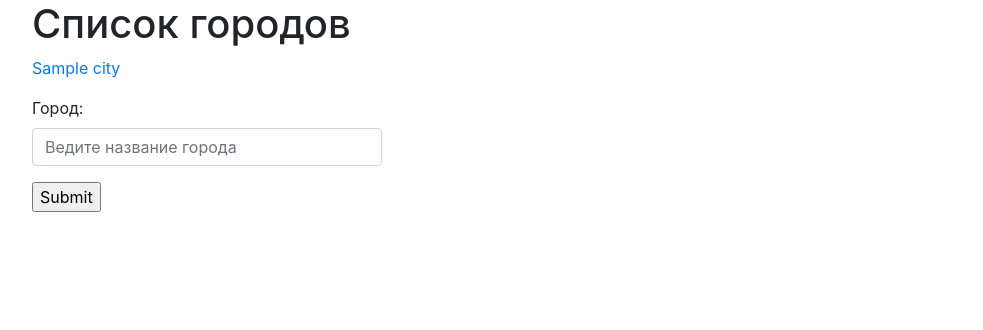
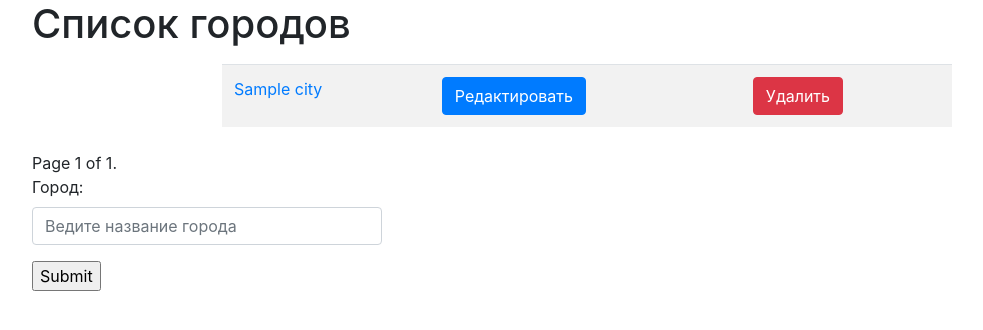
Before and after one commit to tobelstein/find_route, a Django app: page /cities/ in a window 1280 px wide. Shown: the part 56-386 px from the top of the page, without its empty margins (53-1036 px from the left). Run offline with Django 3.2, Linux system fonts and the light colour scheme; tables that the repository leaves empty hold one stand-in row (values such as "Sample post").

Commit message:
pagination added

```diff
--- a/cities/templates/cities/home.html
+++ b/cities/templates/cities/home.html
@@ -5,15 +5,40 @@
 {% block content %}
 <h1>Список городов</h1>
 <div class="row">
-    <div class="div col-md">
-        {% for object in objects_list %}
-            <p>
-                <a href="{% url 'cities:detail' pk=object.pk%}">
-                {{ object.name }}
-                </a>
-            </p>
+    <div class="div col-md-8 mx-auto my-2">
+    <table class="table table-striped">
+        {% for object in page_obj %}
+            <tr>
+                <td>
+                    <a href="{% url 'cities:detail' pk=object.pk%}">{{ object.name }}</a>
+                </td>
+                <td>
+                    <a href="{% url 'cities:update' pk=object.pk%}"> <button type="submit" class="btn btn-primary">Редактировать</button></a>
+                </td>
+                <td>
+                    <a href="{% url 'cities:delete' pk=object.pk%}"> <button type="submit" class="btn btn-danger">Удалить</button></a>
+                </td>
+            </tr>
         {% endfor %}
+    </table>
     </div>
+</div>
+<div class="pagination">
+    <span class="step-links">
+        {% if page_obj.has_previous %}
+            <a href="?page=1">&laquo; first</a>
+            <a href="?page={{ page_obj.previous_page_number }}">previous</a>
+        {% endif %}
+
+        <span class="current">
+            Page {{ page_obj.number }} of {{ page_obj.paginator.num_pages }}.
+        </span>
+
+        {% if page_obj.has_next %}
+            <a href="?page={{ page_obj.next_page_number }}">next</a>
+            <a href="?page={{ page_obj.paginator.num_pages }}">last &raquo;</a>
+        {% endif %}
+    </span>
 </div>
 <div class="row">
     <div class="col-md-4">
--- a/cities/urls.py
+++ b/cities/urls.py
@@ -4,6 +4,9 @@ from cities.views import *
 
 urlpatterns = [
     path('', home, name="home"),
+    path('', CityListView.as_view(), name="home"),
     path('detail/<int:pk>/', CityDetailView.as_view(), name="detail"),
     path('add/', CityCreateView.as_view(), name="create"),
+    path('update/<int:pk>/', CityUpdateView.as_view(), name="update"),
+    path('delete/<int:pk>/', CityDeleteView.as_view(), name="delete"),
 ]
--- a/cities/views.py
+++ b/cities/views.py
@@ -1,13 +1,15 @@
 from django.shortcuts import render, get_object_or_404
 from cities.models import City
 from django.views.generic.detail import DetailView
-from django.views.generic.edit import CreateView
+from django.views.generic.edit import CreateView, UpdateView, DeleteView
+from django.views.generic import ListView
+from django.core.paginator import Paginator
 from django.urls import reverse_lazy
 from .forms import HtmlForm, CityForm
 
 
 __all__ = (
-    "home", "CityDetailView", "CityCreateView",
+    "home", "CityDetailView", "CityCreateView", "CityUpdateView", "CityDeleteView", "CityListView",
 )
 
 # Create your views here.
@@ -25,7 +27,10 @@ def home(request, pk=None):
 
     form = CityForm()
     qs = City.objects.all()
-    context = {'objects_list':qs, "form":form}
+    lst = Paginator(qs, 2)
+    page_number = request.GET.get('page')
+    page_obj = lst.get_page(page_number)
+    context = {'page_obj':page_obj, "form":form}
     return render(request, 'cities/home.html', context)
 
 
@@ -38,3 +43,22 @@ class CityCreateView(CreateView):
     form_class = CityForm
     template_name = 'cities/create.html'
     success_url = reverse_lazy('cities:home')
+
+class CityUpdateView(UpdateView):
+    model = City
+    form_class = CityForm
+    template_name = 'cities/update.html'
+    success_url = reverse_lazy('cities:home')
+
+class CityDeleteView(DeleteView):
+    model = City
+#    template_name = 'cities/delete.html'
+    success_url = reverse_lazy('cities:home')
+
+    def get(self, request, *args, **kwargs):
+        return self.post(request, *args, **kwargs)
+
+class CityListView(ListView):
+    paginate_by = 2
+    model = City
+    template_name = "cities;/home.html"
```
Also changed, not shown: cities/templates/cities/create.html (+1 -9 lines), cities/templates/cities/delete.html (added, +10 -0 lines), cities/templates/cities/update.html (added, +9 -0 lines), templates/form.html (added, +9 -0 lines).
